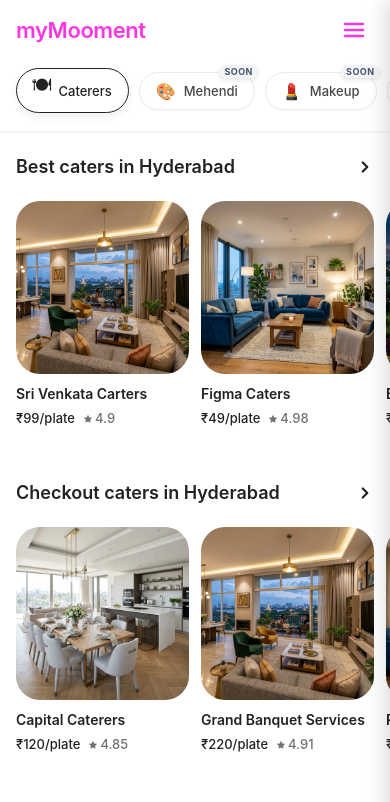
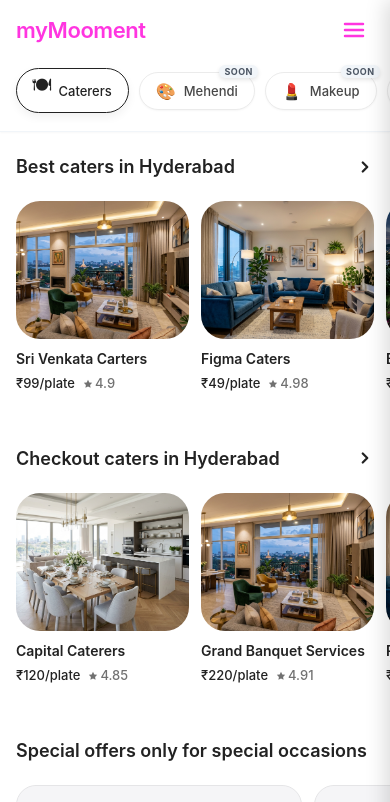
Before and after one commit to Abhar21/myTestCust, a React (Vite) app: page / in a window 390 px wide. Shown: the top 802 px of the page. Built offline with nearby package versions, Linux system fonts and the light colour scheme.

Commit message:
Update responsive styles: scroll areas, promo card width, vendor image height

```diff
--- a/src/responsive.css
+++ b/src/responsive.css
@@ -355,8 +355,9 @@
     width: auto !important;
   }
 
-  /* Increase vendor image size on mobile */
-  .card-image-wrapper {
-    aspect-ratio: 1 / 1 !important;
+  /* Increase vendor image size on search screen (2nd screen) */
+  .search-card .card-image-wrapper {
+    height: 150px !important;
+    aspect-ratio: auto !important;
   }
 }
```
